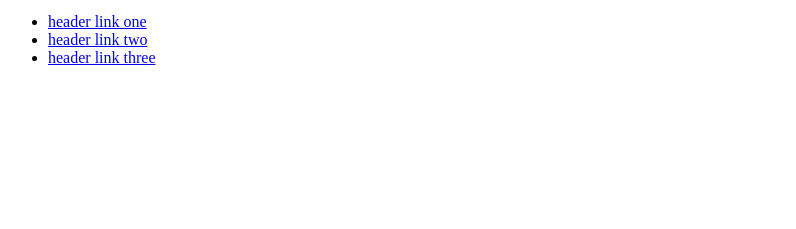
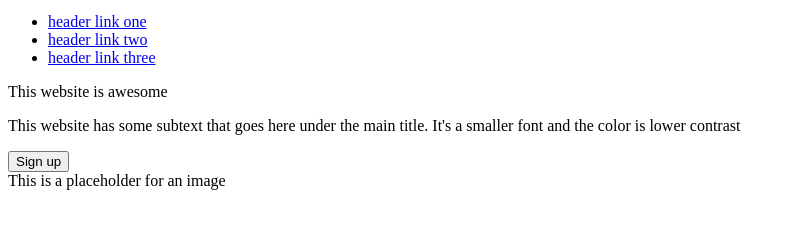
Before and after one commit to Sharwari19/Landing-Page, a plain HTML site: page index.html in a window 1280 px wide. Shown: the part 29-258 px from the top of the page, without its empty margins (0-796 px from the left). Drawn offline with Linux system fonts and the light colour scheme.

Commit message:
add hero text paragraph button and image in content div

```diff
--- a/index.html
+++ b/index.html
@@ -4,6 +4,7 @@
 <head>
     <meta charset="UTF-8">
     <meta name="viewport" content="width=device-width, initial-scale=1.0">
+    <link rel="stylesheet" href="styles.css">
     <title>Landing Page</title>
 </head>
 
@@ -19,6 +20,17 @@
                 <li><a href="#">header link three</a></li>
             </ul>
         </div>
+
+        <div class="hero-text">
+            <div class="content">
+                <p>This website is awesome</p>
+                <p>This website has some subtext that goes here under the main title. It's a smaller font and the color is lower contrast</p>
+                <button class="sign-up">Sign up</button>
+            </div>
+            <div class="image">
+                This is a placeholder for an image
+            </div>
+        </div>
     </div>
 
     <div class="card-container"></div>
--- a/styles.css
+++ b/styles.css
@@ -1,6 +1,6 @@
 .header
 {
-    background-color: #1F2937;
+    /* background-color: #1F2937; */
 }
 
 .card-container
```
